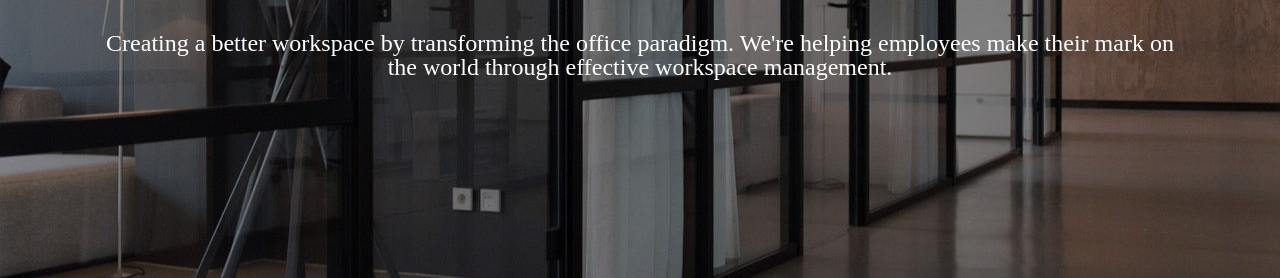
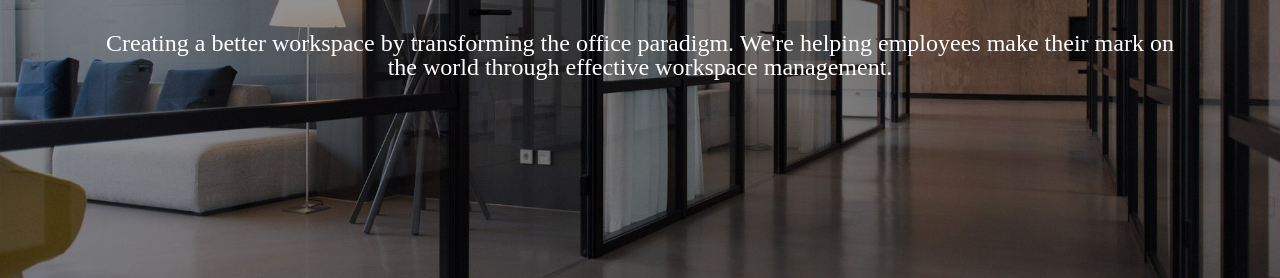
Before and after one commit to maisarahdiyanah/homework3-2022, a plain HTML site: page index.html in a window 1280 px wide. Shown: the part 197-475 px from the top of the page. Drawn offline with Linux system fonts and the light colour scheme.

Commit message:
Add files via upload

```diff
--- a/css/style.css
+++ b/css/style.css
@@ -113,11 +113,11 @@ a:focus{
 
   background: url('../images/header.jpg');
   background-color: #707070;
-  height: 100%;
   min-height: 400px;
   background-attachment: fixed;
   background-position: center;
   background-repeat: no-repeat;
+  background-size: cover;
 }
 
 .about, .clients, .method, .contact{
```
